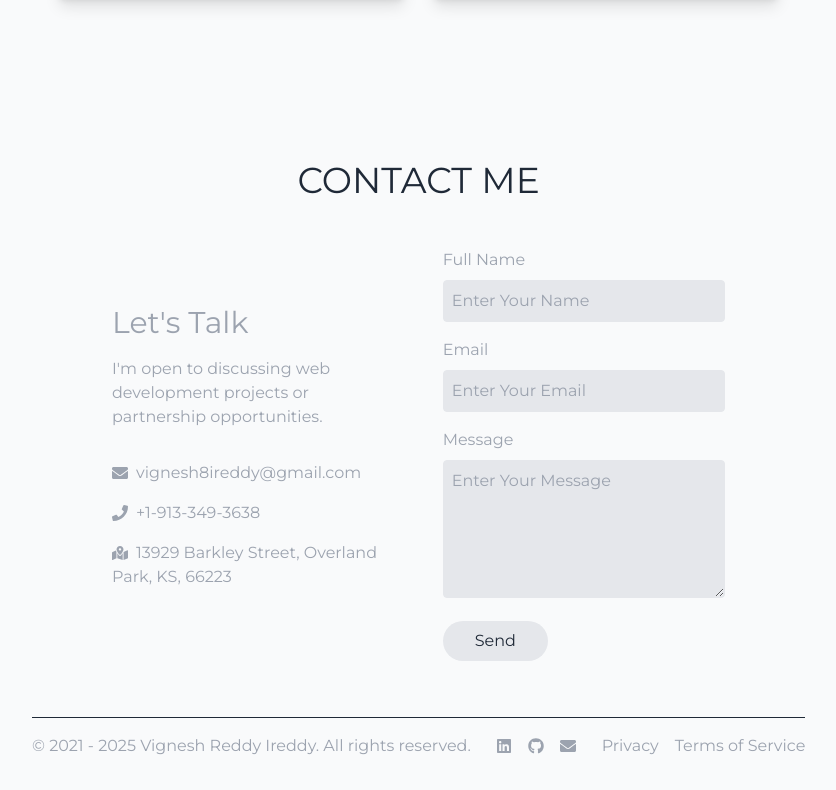
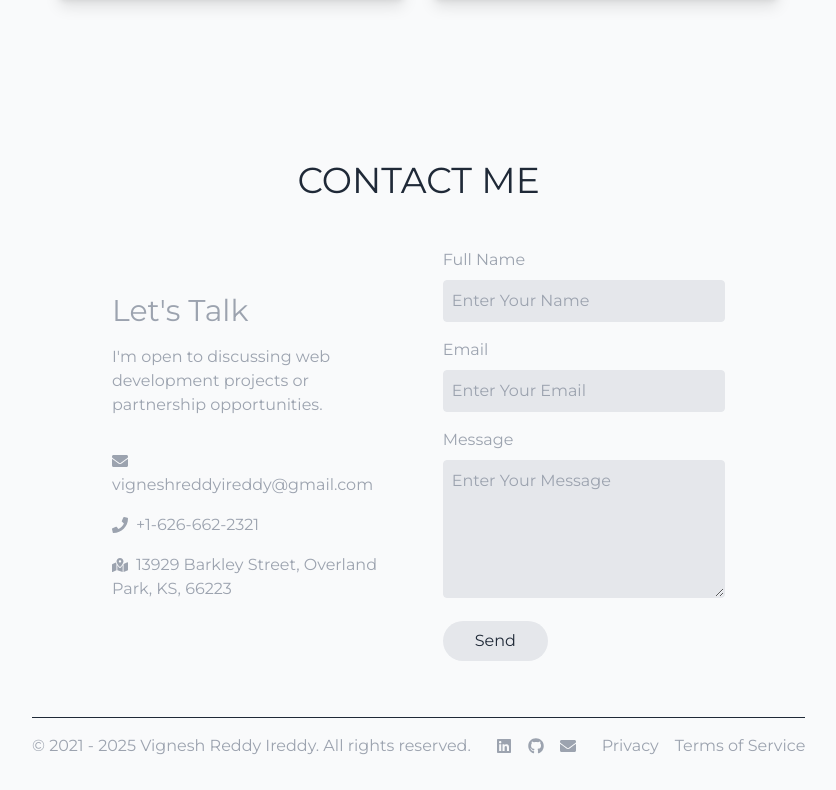
Before and after one commit to vignesh8ireddy/portfolio, a React (Vite) app: page / in a window 1280 px wide. Shown: the part 4357-5147 px from the top of the page, without its empty margins (8-844 px from the left). Built offline with nearby package versions, Linux system fonts and the light colour scheme.

Commit message:
Update Styles

```diff
--- a/src/components/ContactComponent.jsx
+++ b/src/components/ContactComponent.jsx
@@ -12,13 +12,13 @@ const ContactComponent = () => {
             <p>I'm open to discussing web development projects or partnership opportunities.</p>
             <div className='mb-4 mt-8'>
                 <FaEnvelope className='inline-block text-gray-400 mr-2'></FaEnvelope>
-                <a href="mailto:vignesh8ireddy@gmail.com" className='hover:underline'>
-                vignesh8ireddy@gmail.com
+                <a href="mailto:vigneshreddyireddy@gmail.com" className='hover:underline'>
+                vigneshreddyireddy@gmail.com
                 </a>
             </div>
             <div className='mb-4'>
                 <FaPhone className='inline-block text-gray-400 mr-2'></FaPhone>
-                <a href="tel:+1-626-662-2321" className='hover:underline'><span>+1-913-349-3638</span></a>
+                <a href="tel:+1-626-662-2321" className='hover:underline'><span>+1-626-662-2321</span></a>
             </div>
             <div className='mb-4'>
                 <FaMapMarkedAlt className='inline-block text-gray-400 mr-2'></FaMapMarkedAlt>
```
